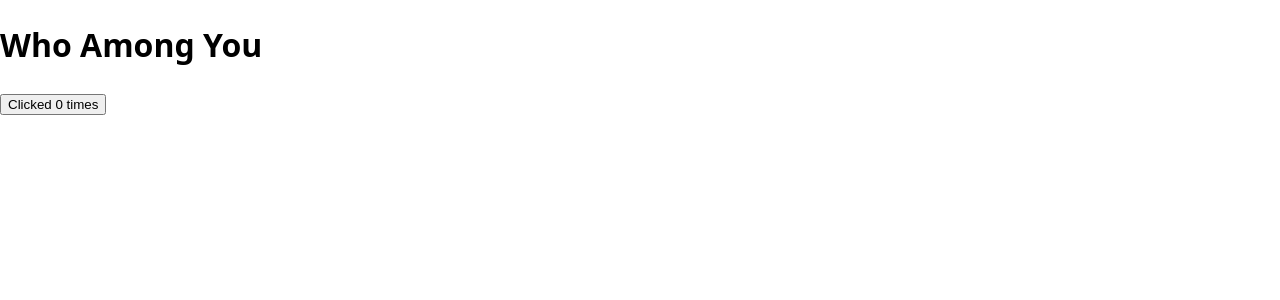
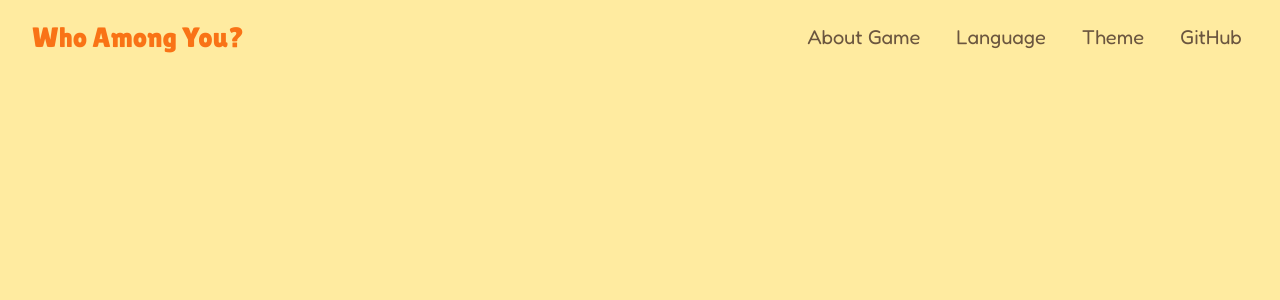
Before and after one commit to Meidorislav/who-among-you, a React (Vite) app in the folder frontend/: page / in a window 1280 px wide. Shown: the top 300 px of the page. Built offline with nearby package versions, Linux system fonts and the light colour scheme.

Commit message:
feat: frontend header

```diff
--- a/frontend/index.html
+++ b/frontend/index.html
@@ -4,7 +4,13 @@
     <meta charset="UTF-8" />
     <link rel="icon" type="image/svg+xml" href="/favicon.svg" />
     <meta name="viewport" content="width=device-width, initial-scale=1.0" />
-    <title>frontend</title>
+    <link rel="preconnect" href="https://fonts.googleapis.com" />
+    <link rel="preconnect" href="https://fonts.gstatic.com" crossorigin />
+    <link
+      href="https://fonts.googleapis.com/css2?family=Fredoka:wght@400;500;600;700&family=Lilita+One&display=swap"
+      rel="stylesheet"
+    />
+    <title>Who Among You?</title>
   </head>
   <body>
     <div id="root"></div>
--- a/frontend/src/App.tsx
+++ b/frontend/src/App.tsx
@@ -1,15 +1,11 @@
-import { useState } from 'react'
 import './App.css'
+import { Header } from './components/Header/Header'
 
 function App() {
-  const [count, setCount] = useState(0)
 
   return (
     <main>
-      <h1>Who Among You</h1>
-      <button onClick={() => setCount((c) => c + 1)}>
-        Clicked {count} times
-      </button>
+      <Header/>
     </main>
   )
 }
--- /dev/null
+++ b/frontend/src/components/Header/Header.module.css
@@ -0,0 +1,52 @@
+.header {
+  display: flex;
+  align-items: center;
+  justify-content: space-between;
+  flex-wrap: wrap;
+  gap: 16px;
+  padding: 12px 16px;
+}
+
+.logo {
+  font-size: 22px;
+  color: var(--color-accent);
+  margin: 0;
+}
+
+.navigation_container {
+  display: flex;
+  align-items: center;
+  flex-wrap: wrap;
+  gap: 12px;
+}
+
+.navigation_button {
+  font-size: 16px;
+  border: none;
+  background: none;
+  color: var(--color-text-muted);
+  transition: color 0.2s;
+  cursor: pointer;
+}
+
+.navigation_button:hover {
+  color: var(--color-accent);
+}
+
+@media (min-width: 768px) {
+  .header {
+    padding: 16px 32px;
+  }
+
+  .logo {
+    font-size: 28px;
+  }
+
+  .navigation_container {
+    gap: 24px;
+  }
+
+  .navigation_button {
+    font-size: 20px;
+  }
+}
--- /dev/null
+++ b/frontend/src/components/Header/Header.tsx
@@ -0,0 +1,15 @@
+import styles from './Header.module.css'
+
+export const Header = () => {
+  return (
+    <header className={styles.header}>
+      <h1 className={styles.logo}>Who Among You?</h1>
+      <div className={styles.navigation_container}>
+        <button className={styles.navigation_button}>About Game</button>
+        <button className={styles.navigation_button}>Language</button>
+        <button className={styles.navigation_button}>Theme</button>
+        <button className={styles.navigation_button}>GitHub</button>
+      </div>
+    </header>
+  )
+}
--- a/frontend/src/index.css
+++ b/frontend/src/index.css
@@ -1,9 +1,36 @@
 :root {
-  font-family: system-ui, sans-serif;
   line-height: 1.5;
-  color-scheme: light dark;
+  color-scheme: light;
+
+  --font-body: 'Fredoka', system-ui, sans-serif;
+  --font-display: 'Lilita One', system-ui, sans-serif;
+
+  --color-bg: #ffeba0;
+  --color-text: #1a0f0a;
+  --color-text-muted: #6b563f;
+  --color-accent: #f97316;
+  --color-accent-hover: #ea580c;
+
+  font-family: var(--font-body);
+  background: var(--color-bg);
+  color: var(--color-text);
+}
+
+h1,
+h2,
+h3 {
+  font-family: var(--font-display);
+  font-weight: normal;
 }
 
 body {
   margin: 0;
 }
+
+button,
+input,
+select,
+textarea {
+  font-family: inherit;
+  font-size: inherit;
+}
```
